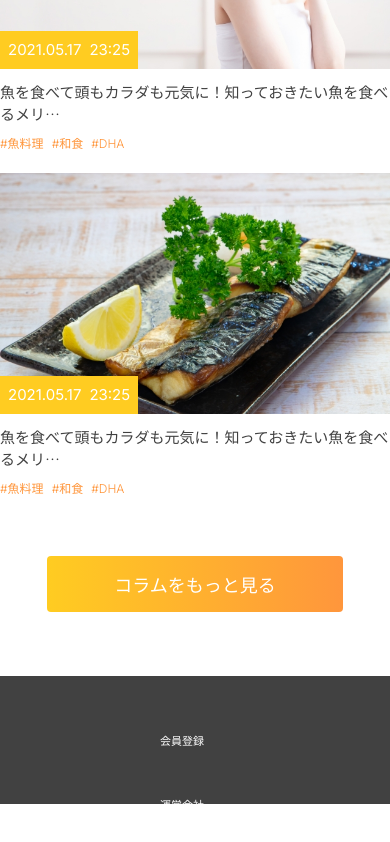
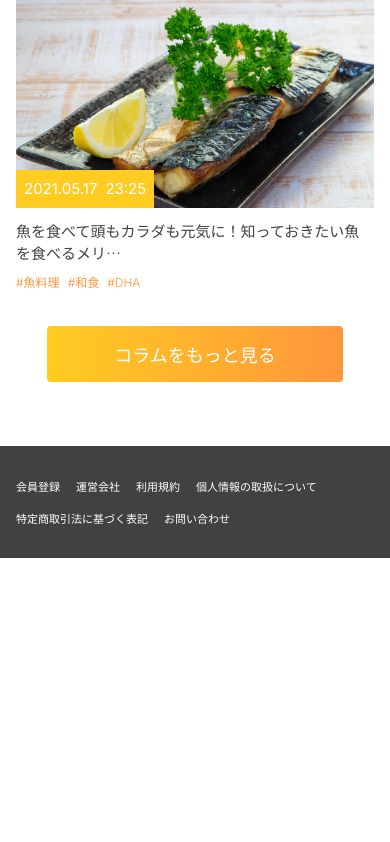
Before and after one commit to yokaipooh/health-app, a React (Vite) app: page /column-list in a window 390 px wide. Shown: the part 3095-3937 px from the top of the page. After the commit the page ends 3653 px from the top, so only its background shows below. Built offline with nearby package versions, Linux system fonts and the light colour scheme.

Commit message:
feat: Implement Dashboard with meal history and filtering, MyRecord with health data and diary, and core layout components including Header, Footer, and ScrollToTopButton.

```diff
--- a/src/components/Button/ScrollToTopButton.tsx
+++ b/src/components/Button/ScrollToTopButton.tsx
@@ -29,7 +29,7 @@ export const ScrollToTopButton = () => {
   return (
     <button
       onClick={scrollToTop}
-      className={`fixed right-24 bottom-36 z-50 transition-opacity duration-300 ${isVisible ? 'opacity-100' : 'opacity-0 pointer-events-none'
+      className={`fixed bg-white rounded-full right-24 bottom-36 z-50 transition-opacity duration-300 ${isVisible ? 'opacity-100' : 'opacity-0 pointer-events-none'
         }`}
       aria-label="Scroll to top"
     >
--- a/src/components/Footer/index.tsx
+++ b/src/components/Footer/index.tsx
@@ -8,8 +8,8 @@ const Footer = () => {
     { label: 'お問い合わせ' },
   ];
   return (
-    <footer className="h-32 px-40 py-14 bg-dark-500 text-light">
-      <div className="max-w-[1280px] mx-auto flex items-center flex-wrap gap-12 font-jp font-light leading-4 text-xs">
+    <footer className="w-full bg-dark-500 text-light py-8 px-4 md:px-40 md:py-14">
+      <div className="max-w-[1280px] mx-auto flex items-center flex-wrap gap-4 md:gap-12 font-jp font-light leading-4 text-xs">
         {footerItems.map((item, index) => (
           <p key={index}>{item.label}</p>
         ))}
--- a/src/components/Header/index.tsx
+++ b/src/components/Header/index.tsx
@@ -37,6 +37,8 @@ const NAV_ITEMS = [
 
 const MENU_ITEMS = [
   { label: '自分の記録', path: '/my-record', protected: true },
+  { label: 'チャレンジ', path: '/challenge', protected: true },
+  { label: 'お知らせ', path: '/notice', protected: true },
   { label: '体重グラフ', path: '/weight-graph', protected: true },
   { label: '目標', path: '/goal', protected: true },
   { label: '選択中のコース', path: '/selected-course', protected: true },
@@ -91,7 +93,7 @@ export const Header = () => {
         </div>
 
         <div className="flex items-center gap-4 font-jp font-light relative">
-          <nav className="flex items-center">
+          <nav className="hidden md:flex items-center">
             {filteredNavItems.map((item, index) => {
               const Icon = item.icon;
               return (
--- a/src/components/Record/DiaryGrid.tsx
+++ b/src/components/Record/Diary.tsx
@@ -4,11 +4,11 @@ import type { MockDiaryItem } from '../../types/common.type';
 import { generateDiaryEntries } from '../../utils/mockData';
 import { LoadMoreButton } from '../Button/LoadMoreButton';
 
-interface DiaryGridProps {
+interface DiaryProps {
   initialItems: MockDiaryItem[];
 }
 
-export const DiaryGrid = ({ initialItems }: DiaryGridProps) => {
+export const Diary = ({ initialItems }: DiaryProps) => {
   const [items, setItems] = useState<MockDiaryItem[]>(initialItems);
 
   const handleLoadMore = () => {
@@ -29,12 +29,12 @@ export const DiaryGrid = ({ initialItems }: DiaryGridProps) => {
     <>
       <div className="grid grid-cols-1 md:grid-cols-2 lg:grid-cols-4 gap-3">
         {items.map((item) => (
-          <div key={item.id} className="aspect-square border-2 border-[#707070] p-4 pb-[27px] flex flex-col gap-2 bg-white">
+          <div key={item.id} className="border-2 border-[#707070] p-4 pb-[27px] flex flex-col gap-2 bg-white">
             <div className="font-sans text-[18px] leading-[22px] text-dark-500">
               <h3 className="font-normal">{item.date}</h3>
               <h3 className="font-normal">{item.time}</h3>
             </div>
-            <div className="flex-1">
+            <div className="flex-1 min-h-[80px] lg:min-h-[132px]">
               <p className="font-light text-[12px] leading-[17px] font-jp text-dark-500 line-clamp-2">
                 {item.title}
               </p>
--- a/src/pages/ColumnPage.tsx
+++ b/src/pages/ColumnPage.tsx
@@ -43,7 +43,7 @@ export const ColumnPage = () => {
   };
 
   return (
-    <section className="space-y-14 max-w-[960px] mx-auto w-full mt-14 pb-16">
+    <section className="space-y-8 md:space-y-14 max-w-[960px] mx-auto w-full mt-8 md:mt-14 pb-16 px-4 lg:px-0">
       <div className="grid grid-cols-1 md:grid-cols-2 lg:grid-cols-4 gap-8">
         {RECOMMENDATIONS.map((item, index) => (
           <div
--- a/src/pages/Dashboard.tsx
+++ b/src/pages/Dashboard.tsx
@@ -50,7 +50,7 @@ export const Dashboard = () => {
     <div className="flex flex-col">
       <DashboardHero />
       <section className="space-y-6 max-w-[960px] mx-auto w-full px-4 mb-16">
-        <div className="flex justify-center gap-16 py-6">
+        <div className="flex flex-wrap justify-center gap-4 md:gap-16 py-6 font-sans">
           <HexagonButton
             icon={IconKnife}
             label="Morning"
--- a/src/pages/MyRecord.tsx
+++ b/src/pages/MyRecord.tsx
@@ -7,7 +7,7 @@ import imgMyDiary from '../assets/images/MyRecommend-3.jpg';
 
 import { RecordCategoryCard } from '../components/Card/RecordCategoryCard';
 import { BodyRecordChart } from '../components/Record/BodyRecordChart';
-import { DiaryGrid } from '../components/Record/DiaryGrid';
+import { Diary } from '../components/Record/Diary';
 import { ExerciseList } from '../components/Record/ExerciseList';
 import type { MockDiaryItem } from '../types/common.type';
 import { generateDiaryEntries } from '../utils/mockData';
@@ -44,7 +44,7 @@ export const MyRecord = () => {
   };
 
   return (
-    <section className="space-y-14 max-w-[960px] mx-auto w-full mt-14 mb-16 px-4 md:px-0">
+    <section className="space-y-14 max-w-[960px] mx-auto w-full mt-14 mb-16 px-4 lg:px-0">
 
       {/* Top Cards */}
       <div className="grid grid-cols-1 md:grid-cols-3 gap-12">
@@ -72,7 +72,7 @@ export const MyRecord = () => {
       {/* My Diary */}
       <div id="my-diary" className="w-full">
         <h2 className="text-[22px] leading-[27px] font-sans font-normal text-dark-500 mb-2">MY DIARY</h2>
-        <DiaryGrid initialItems={diaryItems} />
+        <Diary initialItems={diaryItems} />
       </div>
 
     </section>
```
